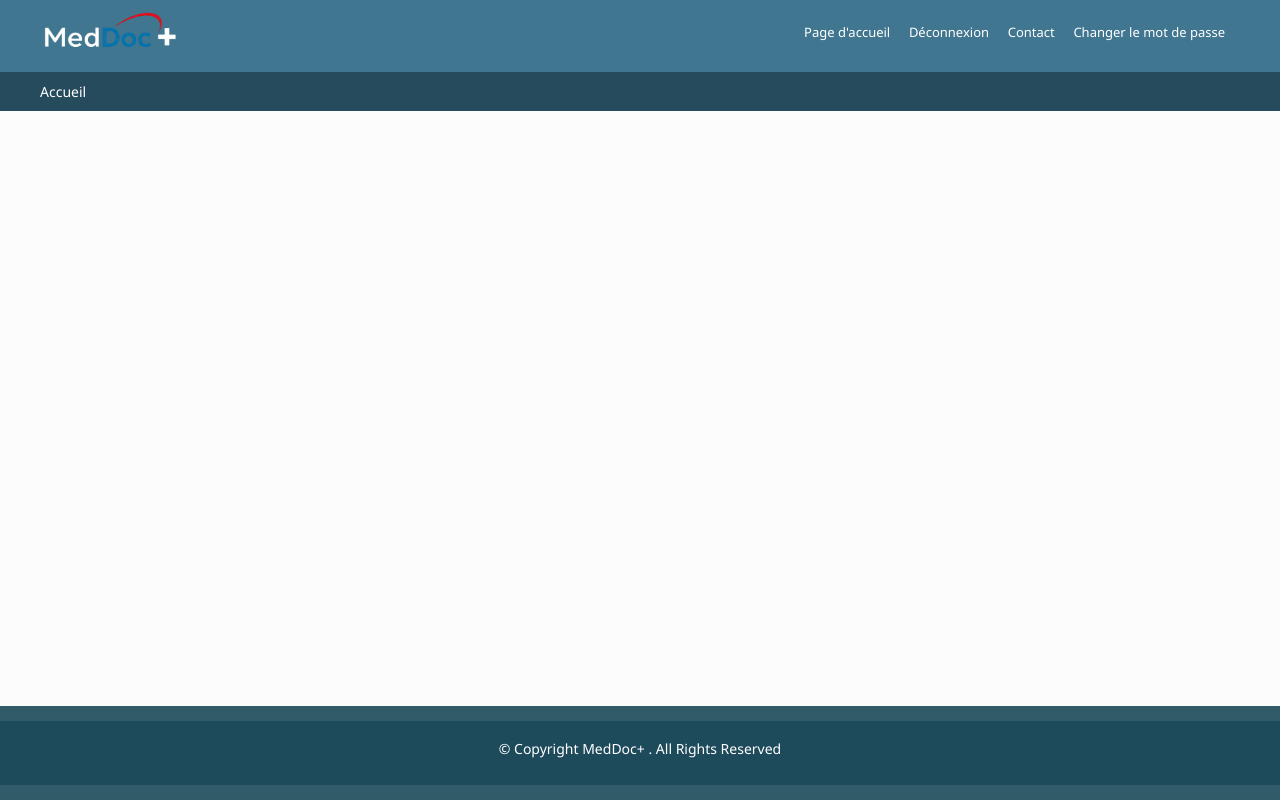
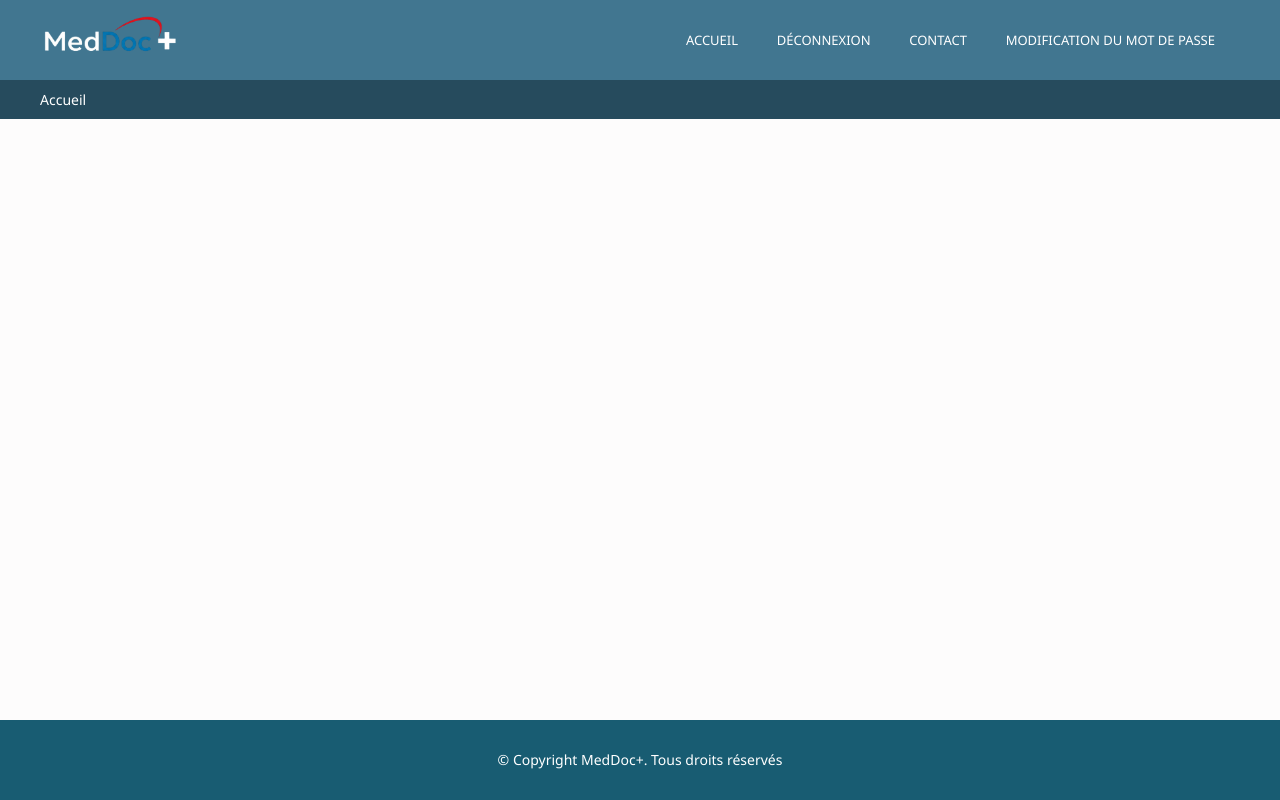
Before and after one commit to Bilel-BenTaher/Gestion-Cabinet-Dentaire, a Django app: template project/templates/admin/base_site.html in a window 1280 px wide. Run offline with Django 5.2, Linux system fonts and the light colour scheme; the template is opened without the code that fills it, so the values that code supplies are empty.

Commit message:
change the style of the administration page

```diff
--- a/project/pages/admin.py
+++ b/project/pages/admin.py
@@ -31,7 +31,6 @@ from django.contrib.auth.models import User
 
 # class UtilisateurUserAdmin(admin.ModelAdmin):
 # 	form = UtilisateurForm
-
 # admin.site.register(Utilisateur,UtilisateurUserAdmin)
 admin.site.register(CabinetDentaire)
 admin.site.register(FichePatient)
--- a/project/templates/admin/base_site.html
+++ b/project/templates/admin/base_site.html
@@ -1,8 +1,10 @@
 {% extends "admin/base.html" %}
+
+{% block title %}MedDoc+{% endblock %} <!-- Titre de la page, qui s'affichera dans l'onglet du navigateur. -->
 
 {% block branding %}
 {% load static %}
-    <a class="navbar-brand" href="">
+    <a class="navbar-brand" href="/admin">
         <img src="{% static 'img/logo1.png' %}" alt="Logo" class="img-responsive" style="width: 140px;">
     </a>
 {% endblock %}
@@ -10,10 +12,10 @@
 {% block nav-global %}
    <nav>
         <ul>
-            <li ><a href="/">Page d'accueil</a></li>
-            <li><a href="/logout">Déconnexion</a></li>
-            <li><a href="/#contact">Contact</a></li>
-            <li><a href="{% url 'admin:password_change' %}">Changer le mot de passe</a></li>
+            <li><a href="/admin" class="nav-link">ACCUEIL</a></li>
+            <li><a href="/logout" class="nav-link">DÉCONNEXION</a></li>
+            <li><a href="/#contact" class="nav-link">CONTACT</a></li>
+            <li><a href="{% url 'admin:password_change' %}" class="nav-link">MODIFICATION DU MOT DE PASSE</a></li>
         </ul>
     </nav>
 {% endblock %}
@@ -31,25 +33,29 @@
 
 {% block footer %}
     <footer>
-        <p> © Copyright MedDoc+ . All Rights Reserved </p>
+        <p>© Copyright MedDoc+. Tous droits réservés</p>
     </footer>
 {% endblock %}
 
 {% block extrahead %}
+{% load static %}
+<link rel="icon" href="{% static 'img/logo1.png' %}" type="image/png"> <!-- Favicon ajouté -->
 <style>
-    /* CSS pour un footer dynamique */
+    /* Masquer les outils utilisateur */
     #user-tools, .user-tools {
-            display: none !important;
-        }
+        display: none !important;
+    }
 
-
+    /* Couleur de fond du site */
     body {
         background-color: #fdfcfc;
     }
 
+    /* Style pour le menu de navigation */
     nav ul {
         list-style: none;
         padding: 0;
+        margin: 0;
     }
 
     nav li {
@@ -57,22 +63,88 @@
         margin-right: 15px;
     }
 
-    main {
-        flex: 1; /* Prend tout l'espace disponible pour pousser le footer en bas */
+    nav .nav-link {
+    text-decoration: none !important;   /* Supprimer tout soulignement */
+    color: #ffffff !important;          /* Couleur de base du texte */
+    padding: 20px 10px !important;      /* Augmenter la taille du rectangle */
+    border-radius: 8px !important;      /* Coins légèrement arrondis */
+    transition: background-color 0.3s, color 0.3s !important; /* Animation fluide */
+    display: inline-block !important;   /* Pour respecter le padding */
+    border: none !important;            /* S'assurer qu'il n'y a pas de bordure */
+    outline: none !important;           /* Supprimer toute bordure de focus */
+    }
+    /* Effet au survol (hover) */
+    nav .nav-link:hover {
+        background-color: #256b83; /* Fond bleu */
+        color: #fff; /* Texte blanc */
     }
 
+    /* Simuler la classe active */
+    nav .nav-link.active {
+        background-color: #256b83; /* Fond bleu */
+        color: #fff; /* Texte blanc */
+    }
+
+    /* Positionner le footer dynamiquement */
+    main {
+        flex: 1;
+    }
+
+    /* Design du footer */
     footer {
         text-align: center;
-        background-color: rgba(28, 74, 90, 0.9); /* Couleur uniforme */
-        color: #fff;
-        padding: 15px 0; /* Espacement interne */
+        background-color: #185c72; /* Bleu uniforme */
+        color: #fff; /* Texte en blanc */
+        padding: 15px 0;
         width: 100%;
-        margin-top: auto; /* Positionnement dynamique */
+        margin-top: auto;
     }
 
+    footer p {
+        margin: 0; /* Enlever les marges internes */
+    }
+
+    /* Couleur des titres */
     h1 {
-        color: rgba(28, 74, 90, 0.9);
+        color: #1c4a5a;
     }
 </style>
+<script>
+    document.addEventListener("DOMContentLoaded", function () {
+        const currentPath = window.location.pathname + (window.location.hash || ""); // Inclure le fragment (#contact)
+        const links = document.querySelectorAll("nav .nav-link");
+
+        links.forEach(link => {
+            const linkPath = link.getAttribute("href");
+
+            // Cas particulier pour la page de modification du mot de passe
+            if (currentPath === linkPath ||
+                (currentPath.startsWith("/admin/password_change") && linkPath === "{% url 'admin:password_change' %}")) {
+                link.classList.add("active");
+            } else if (currentPath.startsWith(linkPath)) {
+                link.classList.add("active");
+            } else {
+                link.classList.remove("active");
+            }
+
+            // Cas particulier : désactiver tous les autres liens quand on est sur la page de changement de mot de passe
+            if (currentPath.startsWith("/admin/password_change") && linkPath !== "{% url 'admin:password_change' %}") {
+                link.classList.remove("active"); // Désactive tous les autres liens
+            }
+        });
+
+        // Ajouter un événement de clic pour que les changements soient visibles immédiatement
+        links.forEach(link => {
+            link.addEventListener("click", function () {
+                // Supprimer la classe active de tous les liens
+                links.forEach(l => l.classList.remove("active"));
+
+                // Ajouter la classe active au lien cliqué
+                this.classList.add("active");
+            });
+        });
+    });
+</script>
+
 
 {% endblock %}
```
Also changed, not shown: project/db.sqlite3.
